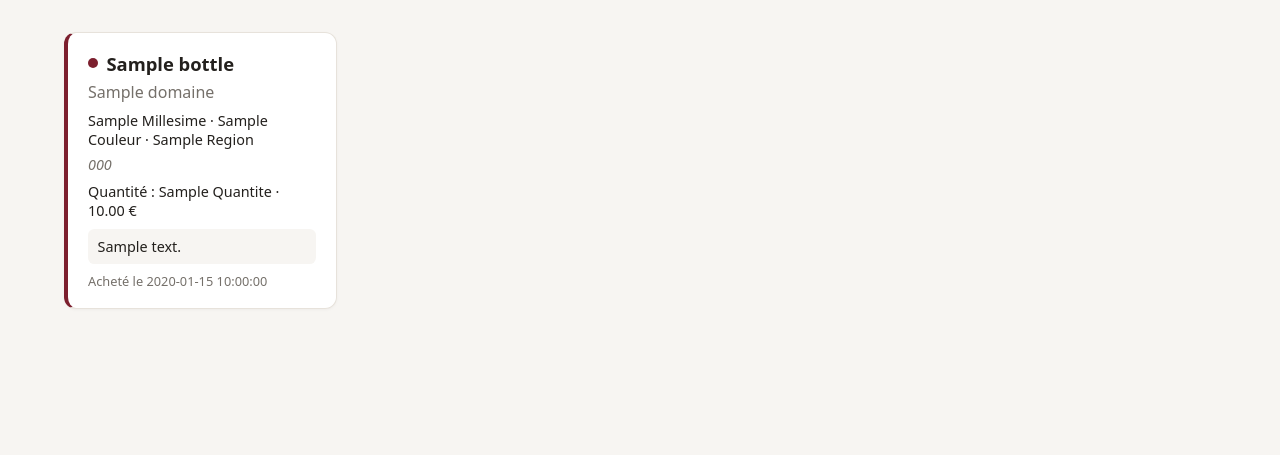
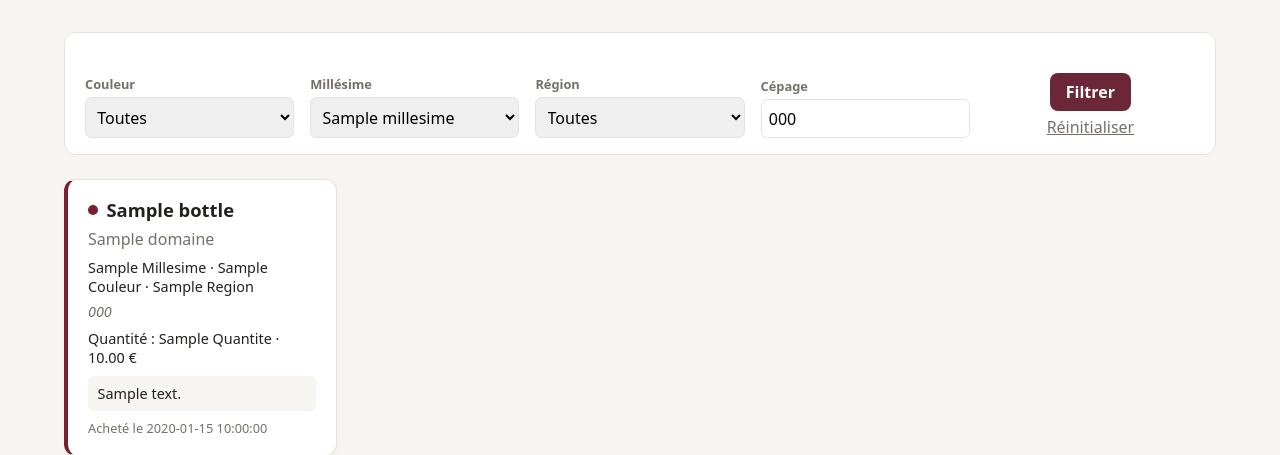
Before and after one commit to capucine-masson/Accords-Mets-Vin, a FastAPI app: template templates/index.html in a window 1280 px wide. Shown: the part 101-556 px from the top of the page. Run offline with FastAPI, Linux system fonts and the light colour scheme; the template is opened without the code that fills it: most values are stand-ins (such as "Sample title", 1, 10 or a date in 2020).

Commit message:
filtre ajouté

```diff
--- a/database.py
+++ b/database.py
@@ -42,13 +42,59 @@ def init_db() -> None:
         conn.close()
 
 
-def list_bottles(statut: str = StatutBouteille.EN_CAVE.value) -> list[sqlite3.Row]:
+def list_bottles(
+    statut: str = StatutBouteille.EN_CAVE.value,
+    couleur: str | None = None,
+    millesime: int | None = None,
+    region: str | None = None,
+    cepage: str | None = None,
+) -> list[sqlite3.Row]:
+    conditions = ["statut = ?"]
+    params: list = [statut]
+
+    if couleur:
+        conditions.append("couleur = ?")
+        params.append(couleur)
+    if millesime:
+        conditions.append("millesime = ?")
+        params.append(millesime)
+    if region:
+        conditions.append("region = ?")
+        params.append(region)
+    if cepage:
+        conditions.append("cepages LIKE ?")
+        params.append(f"%{cepage}%")
+
+    query = f"SELECT * FROM bottles WHERE {' AND '.join(conditions)} ORDER BY nom COLLATE NOCASE"
     conn = get_connection()
     try:
-        return conn.execute(
-            "SELECT * FROM bottles WHERE statut = ? ORDER BY nom COLLATE NOCASE",
-            (statut,),
+        return conn.execute(query, params).fetchall()
+    finally:
+        conn.close()
+
+
+def list_regions() -> list[str]:
+    conn = get_connection()
+    try:
+        rows = conn.execute(
+            "SELECT DISTINCT region FROM bottles"
+            " WHERE region IS NOT NULL AND region != ''"
+            " ORDER BY region COLLATE NOCASE"
         ).fetchall()
+        return [r[0] for r in rows]
+    finally:
+        conn.close()
+
+
+def list_millesimes() -> list[int]:
+    conn = get_connection()
+    try:
+        rows = conn.execute(
+            "SELECT DISTINCT millesime FROM bottles"
+            " WHERE millesime IS NOT NULL"
+            " ORDER BY millesime DESC"
+        ).fetchall()
+        return [r[0] for r in rows]
     finally:
         conn.close()
 
--- a/main.py
+++ b/main.py
@@ -1,10 +1,12 @@
+from typing import Optional
+
 from dotenv import load_dotenv
 from fastapi import FastAPI, Form, Request
 from fastapi.responses import RedirectResponse
 from fastapi.staticfiles import StaticFiles
 from fastapi.templating import Jinja2Templates
 
-from database import init_db, insert_bottle, list_bottles
+from database import init_db, insert_bottle, list_bottles, list_millesimes, list_regions
 from enums import Couleur
 
 load_dotenv()
@@ -17,10 +19,39 @@ init_db()
 
 
 @app.get("/")
-def index(request: Request):
-    bottles = list_bottles()
+def index(
+    request: Request,
+    couleur: Optional[str] = None,
+    millesime: Optional[str] = None,
+    region: Optional[str] = None,
+    cepage: Optional[str] = None,
+):
+    couleur = couleur or None
+    region = region or None
+    cepage = cepage or None
+    millesime_int = int(millesime) if millesime else None
+
+    bottles = list_bottles(
+        couleur=couleur,
+        millesime=millesime_int,
+        region=region,
+        cepage=cepage,
+    )
     return templates.TemplateResponse(
-        request, "index.html", {"bottles": bottles}
+        request,
+        "index.html",
+        {
+            "bottles": bottles,
+            "couleurs": list(Couleur),
+            "regions": list_regions(),
+            "millesimes": list_millesimes(),
+            "filters": {
+                "couleur": couleur or "",
+                "millesime": millesime_int or "",
+                "region": region or "",
+                "cepage": cepage or "",
+            },
+        },
     )
 
 
--- a/static/style.css
+++ b/static/style.css
@@ -63,6 +63,68 @@ body {
 }
 
 .button:hover {
+    opacity: 0.9;
+}
+
+.filters {
+    display: flex;
+    flex-direction: row;
+    flex-wrap: wrap;
+    align-items: flex-end;
+    gap: 1rem;
+    background: var(--card-bg);
+    border: 1px solid var(--border);
+    border-radius: 0.75rem;
+    padding: 1rem 1.25rem;
+    margin-bottom: 1.5rem;
+    max-width: none;
+}
+
+.filters > div {
+    display: flex;
+    flex-direction: column;
+    gap: 0.3rem;
+    flex: 1 1 10rem;
+    min-width: 8rem;
+}
+
+.filters-actions {
+    flex: 0 0 auto;
+}
+
+.filters label {
+    font-size: 0.8rem;
+    font-weight: 600;
+    color: var(--muted);
+}
+
+.filters select,
+.filters input {
+    font: inherit;
+    padding: 0.45rem;
+    border: 1px solid var(--border);
+    border-radius: 0.4rem;
+    width: 100%;
+}
+
+.filters-actions {
+    flex-direction: row;
+    align-items: center;
+    gap: 0.75rem;
+}
+
+.filters-actions button {
+    padding: 0.5rem 1rem;
+    font: inherit;
+    font-weight: 600;
+    cursor: pointer;
+    background: var(--accent);
+    color: #fff;
+    border: none;
+    border-radius: 0.5rem;
+}
+
+.filters-actions button:hover {
     opacity: 0.9;
 }
 
--- a/templates/index.html
+++ b/templates/index.html
@@ -15,6 +15,44 @@
             </div>
             <a class="button" href="/bouteilles/nouvelle">+ Ajouter une bouteille</a>
         </header>
+
+        <form class="filters" method="get" action="/">
+            <div>
+                <label for="f-couleur">Couleur</label>
+                <select id="f-couleur" name="couleur">
+                    <option value="">Toutes</option>
+                    {% for c in couleurs %}
+                    <option value="{{ c.value }}" {% if filters.couleur == c.value %}selected{% endif %}>{{ c.value }}</option>
+                    {% endfor %}
+                </select>
+            </div>
+            <div>
+                <label for="f-millesime">Millésime</label>
+                <select id="f-millesime" name="millesime">
+                    <option value="">Tous</option>
+                    {% for m in millesimes %}
+                    <option value="{{ m }}" {% if filters.millesime|string == m|string %}selected{% endif %}>{{ m }}</option>
+                    {% endfor %}
+                </select>
+            </div>
+            <div>
+                <label for="f-region">Région</label>
+                <select id="f-region" name="region">
+                    <option value="">Toutes</option>
+                    {% for r in regions %}
+                    <option value="{{ r }}" {% if filters.region == r %}selected{% endif %}>{{ r }}</option>
+                    {% endfor %}
+                </select>
+            </div>
+            <div>
+                <label for="f-cepage">Cépage</label>
+                <input type="text" id="f-cepage" name="cepage" value="{{ filters.cepage }}" placeholder="ex: Syrah">
+            </div>
+            <div class="filters-actions">
+                <button type="submit">Filtrer</button>
+                <a class="muted" href="/">Réinitialiser</a>
+            </div>
+        </form>
 
         {% if bottles %}
         <div class="bottle-grid">
@@ -40,6 +78,8 @@
             </article>
             {% endfor %}
         </div>
+        {% elif filters.couleur or filters.millesime or filters.region or filters.cepage %}
+        <p class="empty-state">Aucune bouteille ne correspond à ces filtres. <a href="/">Réinitialiser</a>.</p>
         {% else %}
         <p class="empty-state">Ta cave est vide pour l'instant. <a href="/bouteilles/nouvelle">Ajoute ta première bouteille</a>.</p>
         {% endif %}
```
